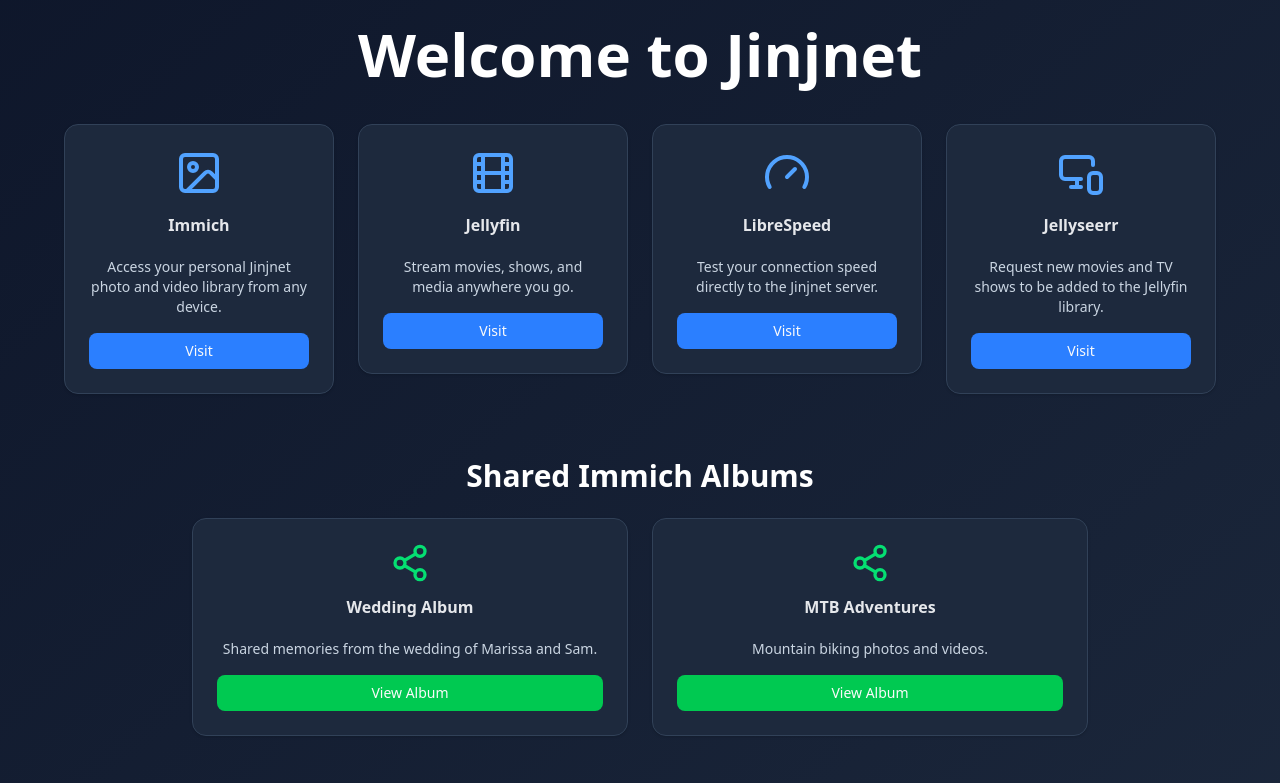
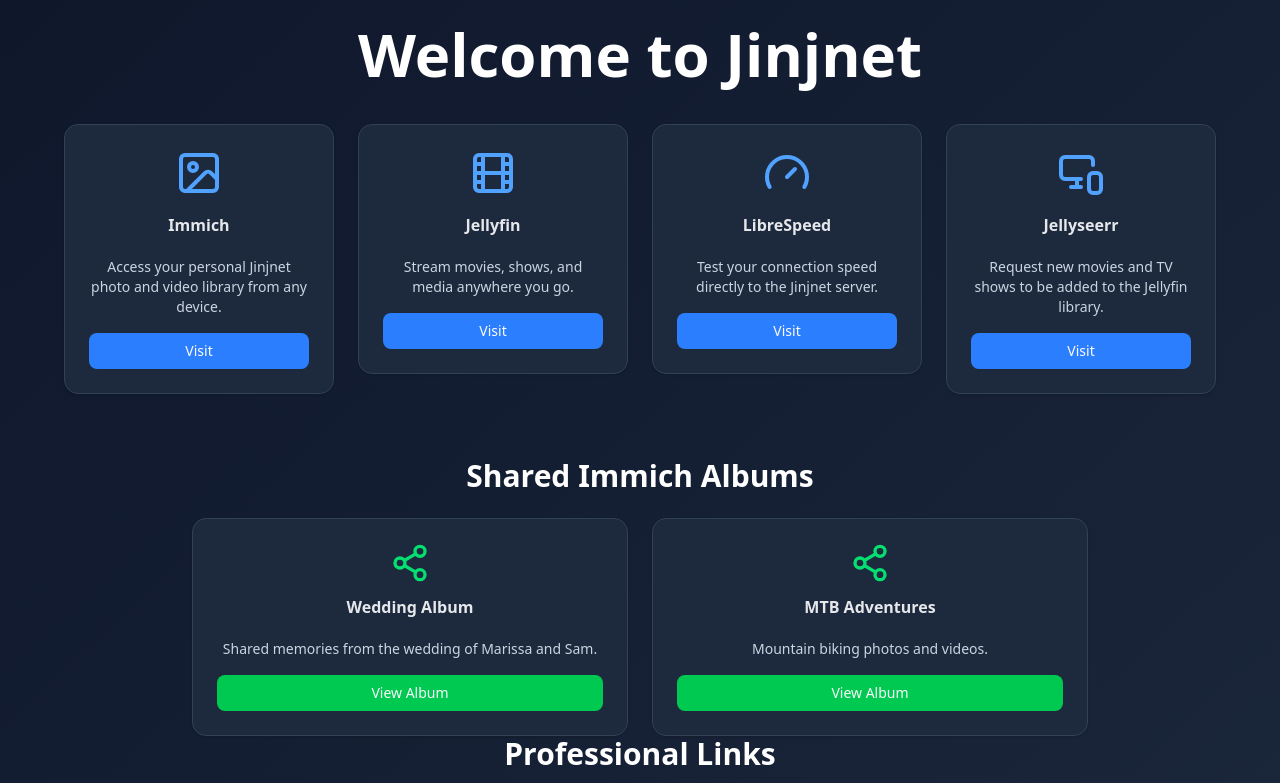
Before and after one commit to SamWiIIiams/jinjnet-homepage, a Next.js app: page / in a window 1280 px wide. Shown: the top 783 px of the page. Built offline with nearby package versions, Linux system fonts and the light colour scheme.

Commit message:
adding professional links header

```diff
--- a/app/page.tsx
+++ b/app/page.tsx
@@ -164,6 +164,15 @@
         ))}
       </div>
 
+      <motion.h2
+        className="text-3xl font-semibold mb-6 text-center"
+        initial={{ opacity: 0, y: -10 }}
+        animate={{ opacity: 1, y: 0 }}
+        transition={{ duration: 0.5 }}
+      >
+        Professional Links
+      </motion.h2>
+
       <div className="grid grid-cols-1 sm:grid-cols-3 gap-6 max-w-4xl w-full mt-12">
         {personalLinks.map((item, idx) => (
           <motion.div
```
